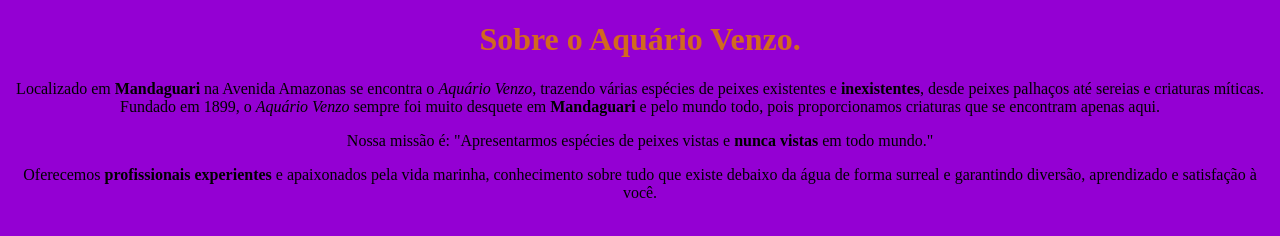
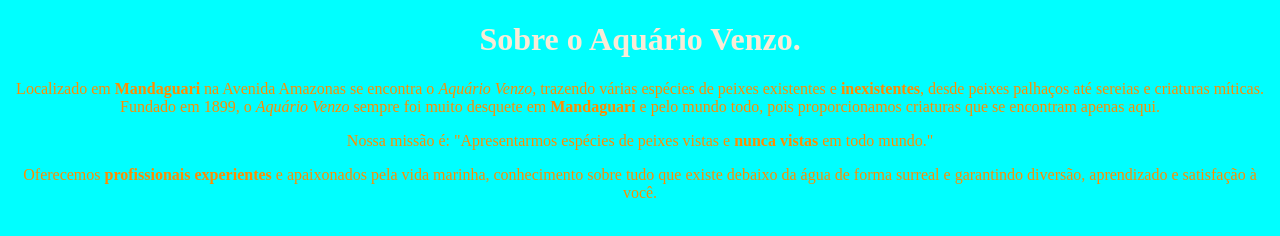
Before and after one commit to xleoomelhor/Programation, a plain HTML site: page index.html in a window 1280 px wide. Drawn offline with Linux system fonts and the light colour scheme.

Commit message:
Update style.css

```diff
--- a/style.css
+++ b/style.css
@@ -1,9 +1,9 @@
 body{
-    background-color: darkviolet;
+    background-color: cyan;
 }
 h1{
-    text-align: center; color: chocolate;
+    text-align: center; color: antiquewhite;
 }
 p{
-    text-align: center; color: black;
+    text-align: center; color: darkorange;
 }
```
